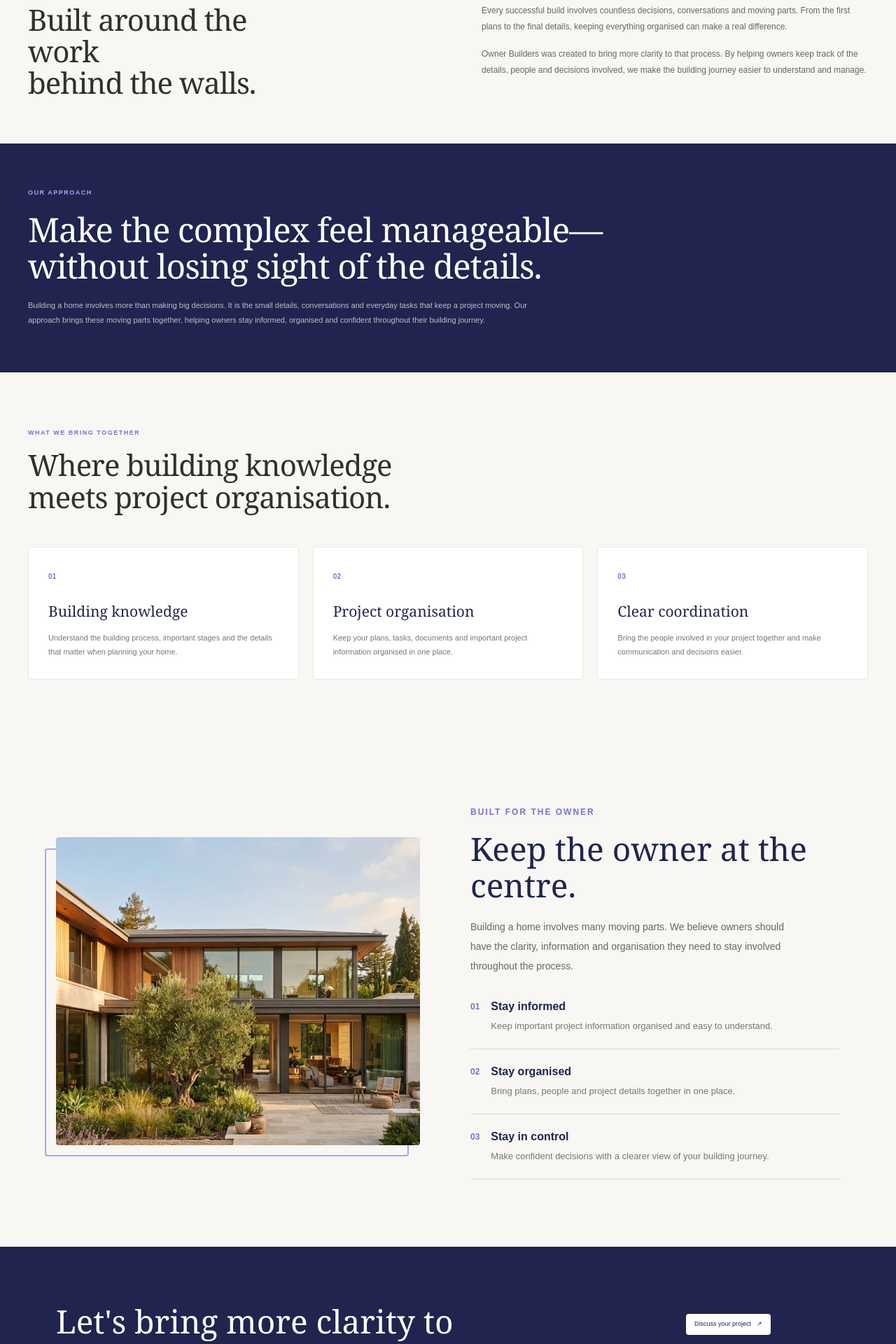
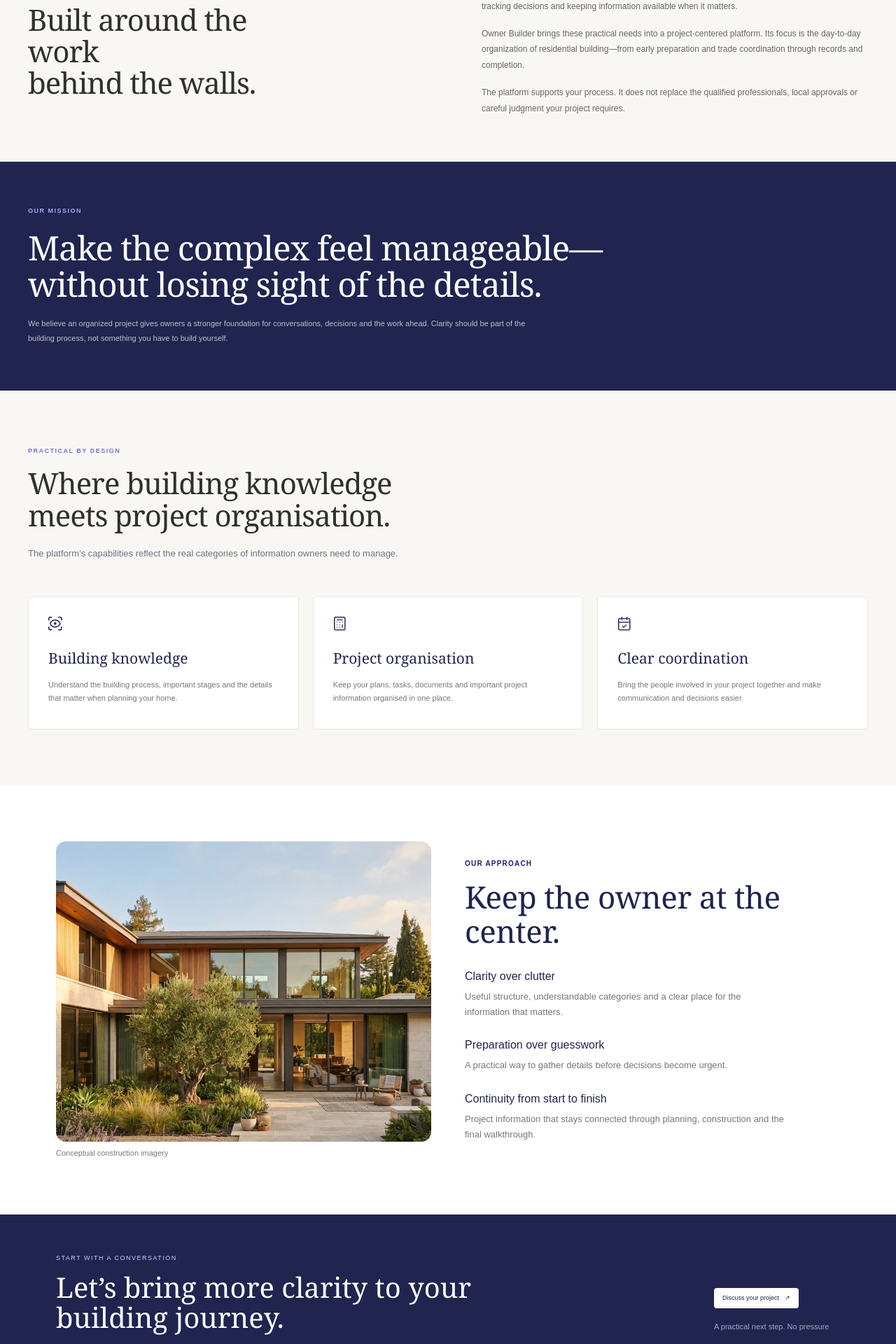
Before and after one commit to adityatripathi-ai/Owner-Builder, a React (Vite) app: page /about in a window 1280 px wide. Shown: the part 740-2660 px from the top of the page at 70% size. Built offline with nearby package versions, Linux system fonts and the light colour scheme.

Commit message:
Updated About  sections

```diff
--- a/src/components/sections/about/AboutCTASection.jsx
+++ b/src/components/sections/about/AboutCTASection.jsx
@@ -4,28 +4,28 @@ import { Link } from "react-router-dom";
 
 const AboutCTASection = () => {
   return (
-    <section className="w-full bg-[#20244F] py-14 sm:py-16 lg:py-20">
-      <div className="max-w-[1200px] mx-auto px-5 sm:px-8 lg:px-10">
+    <section className="w-full bg-[#20244F] text-white overflow-hidden">
+      <div className="max-w-[1200px] mx-auto px-5 sm:px-6 lg:px-10 py-10 sm:py-12 md:py-14">
 
-        <div className="flex flex-col md:flex-row justify-between items-start gap-10 md:gap-12">
+        <div className="grid grid-cols-1 md:grid-cols-[1fr_180px] items-center gap-8 md:gap-12">
 
           {/* LEFT CONTENT */}
           <motion.div
-            initial={{ opacity: 0, x: -25 }}
-            whileInView={{ opacity: 1, x: 0 }}
+            initial={{ opacity: 0, y: 20 }}
+            whileInView={{ opacity: 1, y: 0 }}
             viewport={{ once: true }}
             transition={{ duration: 0.7 }}
-            className="max-w-[650px]"
           >
-            <h2 className="font-serif text-white text-[30px] sm:text-[38px] lg:text-[46px] leading-[1.15]">
-              Let's bring more clarity to your building journey.
+            <p className="text-[#D0CDFB] text-[8px] sm:text-[9px] uppercase tracking-[1.5px] font-medium mb-3">
+              Start with a conversation
+            </p>
+
+            <h2 className="font-serif text-[27px] sm:text-[32px] md:text-[36px] lg:text-[40px] leading-[1.08] max-w-[650px]">
+              Let’s bring more clarity to your building journey.
             </h2>
 
-            {/* HEADING DESCRIPTION */}
-            <p className="mt-4 max-w-[550px] text-[11px] sm:text-[13px] text-white/70 leading-6">
-              Every building journey comes with important decisions.
-              We help bring the information, people and processes together
-              so you can move forward with greater clarity and confidence.
+            <p className="text-white/70 text-[10px] sm:text-[11px] leading-[1.7] mt-4 max-w-[650px]">
+              Tell us where you are in your building journey. Let’s explore how Owner Builder can help you organize what comes next.
             </p>
           </motion.div>
 
@@ -64,8 +64,7 @@ const AboutCTASection = () => {
 
             {/* BUTTON DESCRIPTION */}
             <p className="mt-4 max-w-[220px] text-[10px] sm:text-[11px] text-white/60 leading-5">
-              Have a project in mind? Get in touch and let's explore
-              how we can help.
+             A practical next step. No pressure
             </p>
           </motion.div>
 
--- a/src/components/sections/about/AboutHero.jsx
+++ b/src/components/sections/about/AboutHero.jsx
@@ -124,14 +124,14 @@ const AboutHero = () => {
                 "
               >
                 <p className="text-[#7771D5] text-[6px] sm:text-[7px] font-semibold uppercase tracking-[0.5px] mb-1">
-                  A SIMPLE OUTLET
+                  A SIMPLE BELIEF
                 </p>
 
                 <p
                   className="text-[#303438] text-[12px] sm:text-[11px] lg:text-[17px] leading-[1.15]"
                   style={{ fontFamily: "Georgia, serif" }}
                 >
-                  Your attention belongs on the home you're creating.
+                  Your attention belongs on the home you’re creating.
                 </p>
               </motion.div>
 
--- a/src/components/sections/about/MissionSection.jsx
+++ b/src/components/sections/about/MissionSection.jsx
@@ -15,7 +15,7 @@ const MissionSection = () => {
 
           {/* LABEL */}
           <p className="text-[#A9A5F5] text-[9px] font-semibold uppercase tracking-[1.5px] mb-5">
-            Our Approach
+            Our Mission
           </p>
 
           {/* HEADING */}
@@ -40,17 +40,13 @@ const MissionSection = () => {
           {/* DESCRIPTION */}
           <p className="
             text-white/70
-            text-[10px]
+            text-[12px]
             sm:text-[11px]
             leading-[1.9]
             mt-5
             max-w-[750px]
           ">
-            Building a home involves more than making big decisions.
-            It is the small details, conversations and everyday tasks
-            that keep a project moving. Our approach brings these
-            moving parts together, helping owners stay informed,
-            organised and confident throughout their building journey.
+           We believe an organized project gives owners a stronger foundation for conversations, decisions and the work ahead. Clarity should be part of the building process, not something you have to build yourself.
           </p>
 
         </motion.div>
--- a/src/components/sections/about/OrganisationSection.jsx
+++ b/src/components/sections/about/OrganisationSection.jsx
@@ -1,20 +1,24 @@
 import { motion } from "framer-motion";
+
+import featureIcon1 from "../../../assets/icons/Vector-1.png";
+import featureIcon2 from "../../../assets/icons/Vector-2.png";
+import featureIcon3 from "../../../assets/icons/Vector-3.png";
 
 const features = [
   {
-    number: "01",
+    icon: featureIcon1,
     title: "Building knowledge",
     description:
       "Understand the building process, important stages and the details that matter when planning your home.",
   },
   {
-    number: "02",
+    icon: featureIcon2,
     title: "Project organisation",
     description:
       "Keep your plans, tasks, documents and important project information organised in one place.",
   },
   {
-    number: "03",
+    icon: featureIcon3,
     title: "Clear coordination",
     description:
       "Bring the people involved in your project together and make communication and decisions easier.",
@@ -35,7 +39,7 @@ const OrganisationSection = () => {
           className="max-w-[650px] mb-10 md:mb-12"
         >
           <p className="text-[#7771D5] text-[9px] font-semibold uppercase tracking-[1.5px] mb-4">
-            What We Bring Together
+            Practical by design
           </p>
 
           <h2
@@ -54,6 +58,10 @@ const OrganisationSection = () => {
             <br className="hidden sm:block" />
             meets project organisation.
           </h2>
+
+          <p className="text-gray-500 text-[16px] sm:text-[13px] leading-[1.9] mt-5">
+            The platform’s capabilities reflect the real categories of information owners need to manage.
+          </p>
         </motion.div>
 
         {/* FEATURE CARDS */}
@@ -61,7 +69,7 @@ const OrganisationSection = () => {
 
           {features.map((feature, index) => (
             <motion.div
-              key={feature.number}
+              key={feature.title}
               initial={{ opacity: 0, y: 25 }}
               whileInView={{ opacity: 1, y: 0 }}
               viewport={{ once: true, amount: 0.2 }}
@@ -76,10 +84,12 @@ const OrganisationSection = () => {
                 transition-colors duration-300
               "
             >
-              {/* NUMBER */}
-              <span className="text-[#7771D5] text-[10px] font-semibold tracking-wide">
-                {feature.number}
-              </span>
+              {/* ICON */}
+              <img
+                src={feature.icon}
+                alt={`${feature.title} icon`}
+                className="w-5 h-5 object-contain"
+              />
 
               {/* TITLE */}
               <h3
@@ -103,7 +113,6 @@ const OrganisationSection = () => {
           ))}
 
         </div>
-
       </div>
     </section>
   );
--- a/src/components/sections/about/OwnerSection.jsx
+++ b/src/components/sections/about/OwnerSection.jsx
@@ -1,50 +1,47 @@
 import { motion } from "framer-motion";
 import aboutImage from "../../../assets/images/herobg.png";
 
-const OwnerSection = () => {
 const points = [
   {
-      number: "01",
-      title: "Stay informed",
+    title: "Clarity over clutter",
     description:
-        "Keep important project information organised and easy to understand.",
+      "Useful structure, understandable categories and a clear place for the information that matters.",
   },
   {
-      number: "02",
-      title: "Stay organised",
+    title: "Preparation over guesswork",
     description:
-        "Bring plans, people and project details together in one place.",
+      "A practical way to gather details before decisions become urgent.",
   },
   {
-      number: "03",
-      title: "Stay in control",
+    title: "Continuity from start to finish",
     description:
-        "Make confident decisions with a clearer view of your building journey.",
+      "Project information that stays connected through planning, construction and the final walkthrough.",
   },
 ];
 
+const OwnerSection = () => {
   return (
-    <section className="w-full bg-[#F8F7F3] py-14 sm:py-16 lg:py-24">
+    <section className="w-full bg-white py-12 sm:py-16 lg:py-20">
       <div className="max-w-[1200px] mx-auto px-5 sm:px-8 lg:px-10">
-        <div className="grid grid-cols-1 lg:grid-cols-2 gap-10 lg:gap-16 items-center">
+        <div className="grid grid-cols-1 lg:grid-cols-2 gap-8 lg:gap-12 items-center">
 
           {/* LEFT IMAGE */}
-          <motion.div
+          <motion.figure
             initial={{ opacity: 0, x: -35 }}
             whileInView={{ opacity: 1, x: 0 }}
             viewport={{ once: true }}
             transition={{ duration: 0.7 }}
-            className="relative w-full max-w-[520px] mx-auto lg:mx-0"
+            className="w-full"
           >
-            {/* Background accent */}
-            <div className="absolute -left-3 -bottom-3 sm:-left-4 sm:-bottom-4 w-full h-full border-[2px] border-[#A9A5F5] rounded-sm" />
-
             <img
               src={aboutImage}
-              alt="Building and construction project"
-              className="relative z-10 w-full h-[280px] sm:h-[360px] lg:h-[440px] object-cover rounded-sm"
+              alt="Timber frame of a house under construction"
+              className="w-full aspect-[5/4] object-cover rounded-[14px]"
             />
-          </motion.div>
+            <figcaption className="mt-2 text-[10px] sm:text-[11px] text-[#777777]">
+              Conceptual construction imagery
+            </figcaption>
+          </motion.figure>
 
           {/* RIGHT CONTENT */}
           <motion.div
@@ -54,40 +51,25 @@ const OwnerSection = () => {
             transition={{ duration: 0.7 }}
             className="w-full"
           >
-            <span className="text-[10px] sm:text-xs uppercase tracking-[2px] text-[#7771D5] font-semibold">
-              Built for the Owner
-            </span>
+            <p className="text-[9px] sm:text-[10px] uppercase tracking-[0.12em] text-[#1D1F6B] font-semibold">
+              Our approach
+            </p>
 
-            <h2 className="mt-4 font-serif text-[#20244F] text-[30px] sm:text-[38px] lg:text-[46px] leading-[1.12]">
-              Keep the owner at the centre.
+            <h2 className="mt-4 font-serif text-[#20244F] text-[30px] sm:text-[36px] lg:text-[44px] leading-[1.12] tracking-[-0.01em] max-w-[460px]">
+              Keep the owner at the center.
             </h2>
 
-            <p className="mt-5 text-[13px] sm:text-sm leading-7 text-[#666666] max-w-[480px]">
-              Building a home involves many moving parts. We believe owners
-              should have the clarity, information and organisation they need
-              to stay involved throughout the process.
-            </p>
-
             {/* POINTS */}
-            <div className="mt-8 space-y-5">
+            <div className="mt-7 space-y-6">
               {points.map((point) => (
-                <div
-                  key={point.number}
-                  className="flex gap-4 border-b border-[#DDDAD3] pb-5"
-                >
-                  <span className="text-xs text-[#7771D5] font-semibold pt-1">
-                    {point.number}
-                  </span>
-
-                  <div>
-                    <h3 className="text-[15px] sm:text-base text-[#20244F] font-semibold">
+                <div key={point.title}>
+                  <h3 className="text-[15px] sm:text-base text-[#20244F] font-medium">
                     {point.title}
                   </h3>
 
-                    <p className="mt-1 text-xs sm:text-[13px] leading-6 text-[#777777]">
+                  <p className="mt-1.5 max-w-[460px] text-[12px] sm:text-[13px] leading-[1.7] text-[#777777]">
                     {point.description}
                   </p>
-                  </div>
                 </div>
               ))}
             </div>
--- a/src/components/sections/about/StorySection.jsx
+++ b/src/components/sections/about/StorySection.jsx
@@ -15,7 +15,7 @@ const StorySection = () => {
             transition={{ duration: 0.7 }}
           >
             <p className="text-[#7771D5] text-[9px] font-semibold uppercase tracking-[1.5px] mb-4">
-              Our Story
+              Why Owner Builder
             </p>
 
             <h2
@@ -47,17 +47,15 @@ const StorySection = () => {
             className="flex flex-col justify-center"
           >
             <p className="text-[#666666] text-[11px] sm:text-xs leading-[1.9]">
-              Every successful build involves countless decisions,
-              conversations and moving parts. From the first plans
-              to the final details, keeping everything organised
-              can make a real difference.
+              Building a home involves more than a set of plans. It means comparing estimates, coordinating people, tracking decisions and keeping information available when it matters.
             </p>
 
             <p className="text-[#666666] text-[11px] sm:text-xs leading-[1.9] mt-4">
-              Owner Builders was created to bring more clarity to
-              that process. By helping owners keep track of the
-              details, people and decisions involved, we make the
-              building journey easier to understand and manage.
+              Owner Builder brings these practical needs into a project-centered platform. Its focus is the day-to-day organization of residential building—from early preparation and trade coordination through records and completion.
+            </p>
+
+            <p className="text-[#666666] text-[11px] sm:text-xs leading-[1.9] mt-4">
+              The platform supports your process. It does not replace the qualified professionals, local approvals or careful judgment your project requires.
             </p>
           </motion.div>
 
```
Lines whose indentation alone changed are shown as unchanged.
